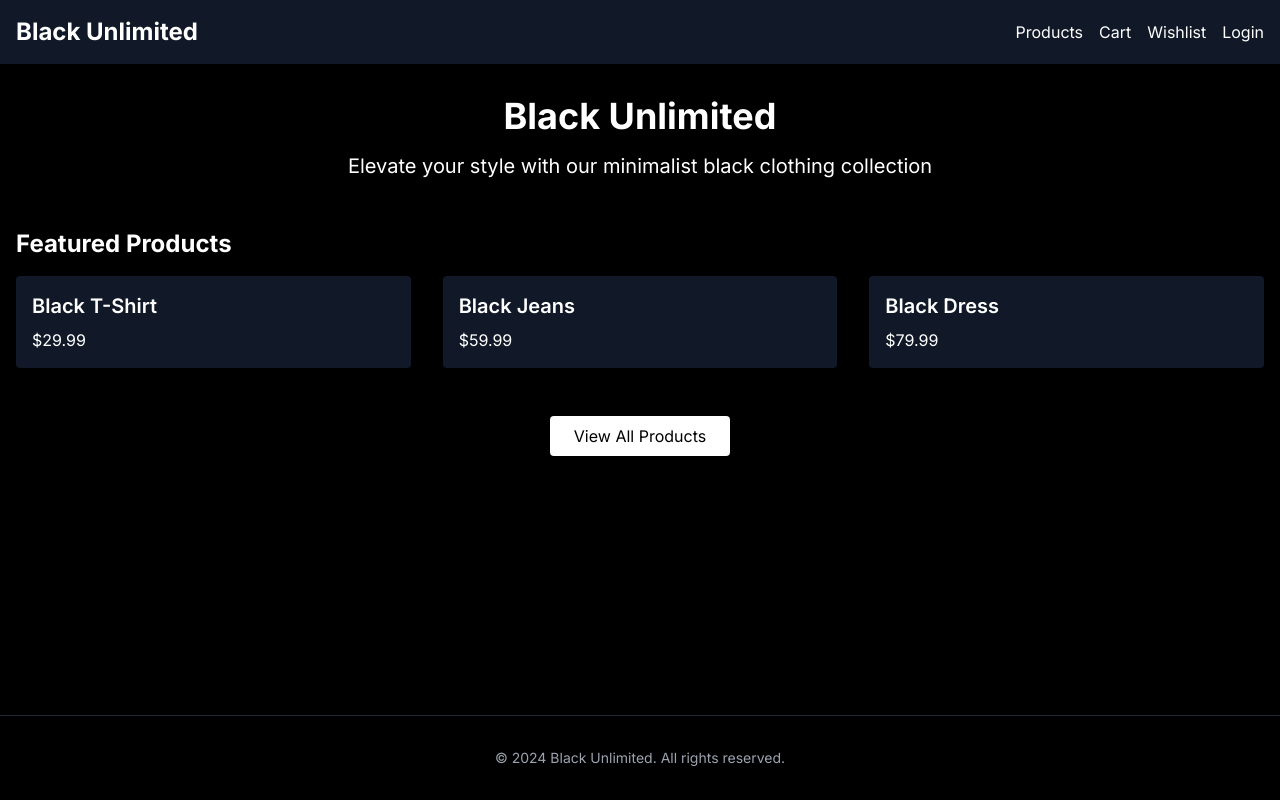
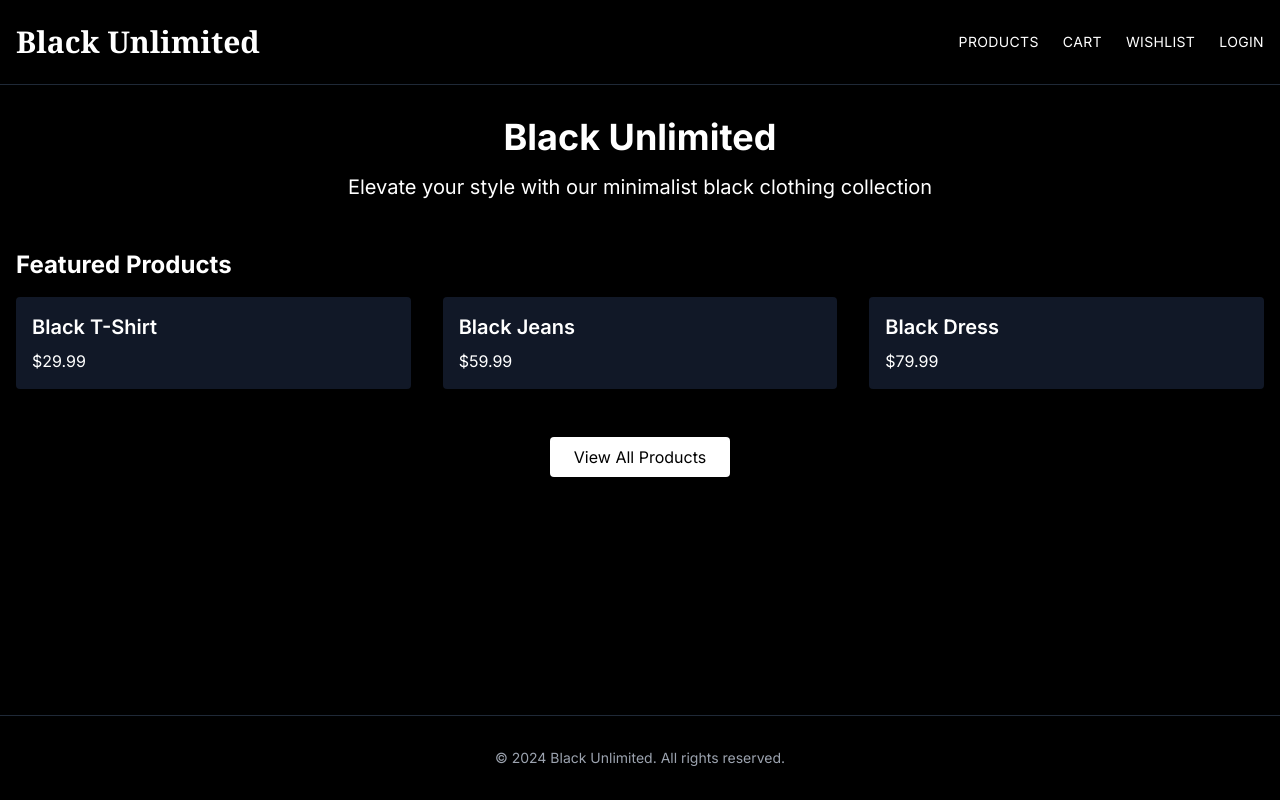
Before and after one commit to rishmi5h/BU-UI, a Next.js app: page / in a window 1280 px wide. Built offline with nearby package versions, Linux system fonts and the light colour scheme.

Commit message:
Update Header.tsx

```diff
--- a/app/components/Header.tsx
+++ b/app/components/Header.tsx
@@ -2,14 +2,14 @@ import Link from 'next/link'
 
 export default function Header() {
   return (
-    <header className="bg-gray-900 py-4">
+    <header className="bg-black py-6 border-b border-gray-800">
       <nav className="container mx-auto px-4 flex justify-between items-center">
-        <Link href="/" className="text-2xl font-bold">Black Unlimited</Link>
-        <ul className="flex space-x-4">
-          <li><Link href="/products">Products</Link></li>
-          <li><Link href="/cart">Cart</Link></li>
-          <li><Link href="/wishlist">Wishlist</Link></li>
-          <li><Link href="/login">Login</Link></li>
+        <Link href="/" className="font-serif text-3xl font-bold">Black Unlimited</Link>
+        <ul className="flex space-x-6 text-sm uppercase tracking-wide">
+          <li><Link href="/products" className="hover:text-gray-300 transition-colors">Products</Link></li>
+          <li><Link href="/cart" className="hover:text-gray-300 transition-colors">Cart</Link></li>
+          <li><Link href="/wishlist" className="hover:text-gray-300 transition-colors">Wishlist</Link></li>
+          <li><Link href="/login" className="hover:text-gray-300 transition-colors">Login</Link></li>
         </ul>
       </nav>
     </header>
```
